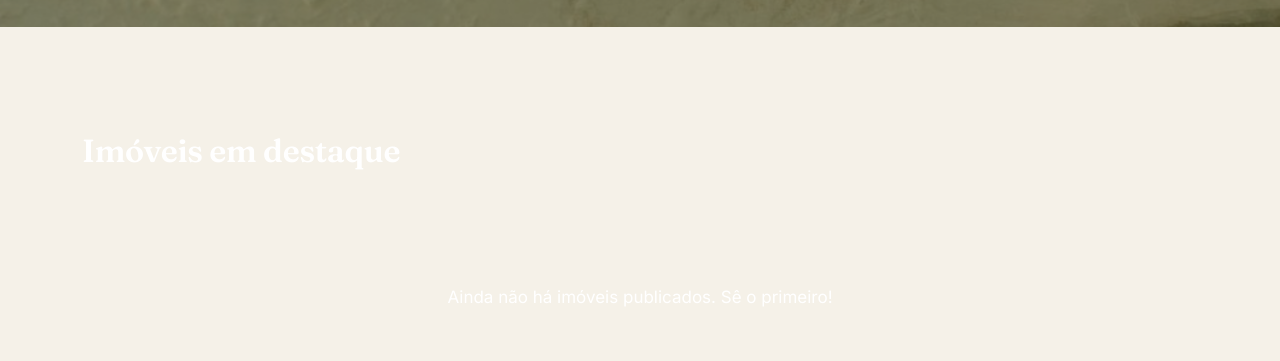
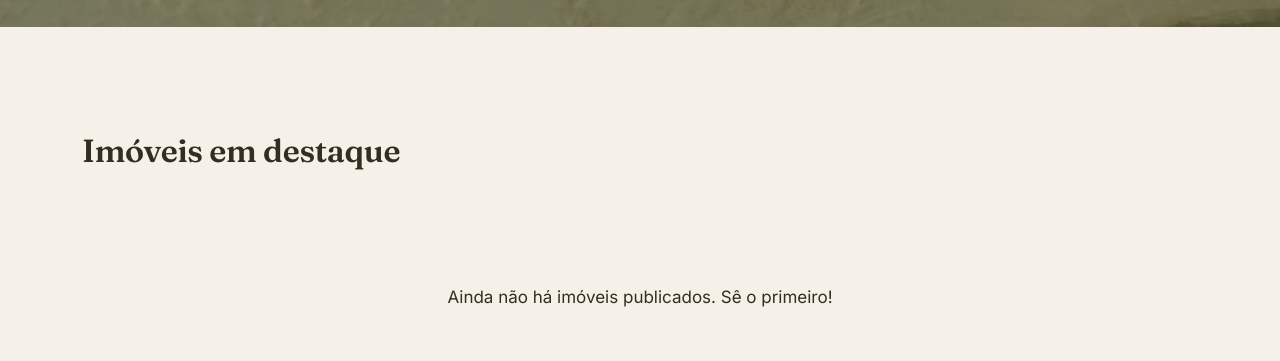
Before and after one commit to andreiadetails-byte/portal-imobiliario, a Next.js app: page / in a window 1280 px wide. Shown: the part 2420-2781 px from the top of the page. Built offline with nearby package versions, Linux system fonts and the light colour scheme; no server answers; the database is empty.

Commit message:
Corrigir texto branco invisivel apos mudanca do fundo geral

```diff
--- a/app/page.js
+++ b/app/page.js
@@ -373,13 +373,13 @@ export default function HomePage() {
 
       <section style={{ padding: '72px 0 88px' }}>
         <div className="wrap">
-          <h2 className="display" style={{ fontSize: 32, marginBottom: 32, color: '#fff' }}>{t('home_featured')}</h2>
+          <h2 className="display" style={{ fontSize: 32, marginBottom: 32, color: 'var(--ink)' }}>{t('home_featured')}</h2>
 
-          {loading && <p style={{ color: '#fff' }}>{t('home_loading')}</p>}
+          {loading && <p style={{ color: 'var(--ink)' }}>{t('home_loading')}</p>}
 
           {!loading && properties.length === 0 && (
             <div className="empty-state">
-              <p style={{ color: '#fff' }}>{t('home_empty')}</p>
+              <p style={{ color: 'var(--ink)' }}>{t('home_empty')}</p>
             </div>
           )}
 
```
